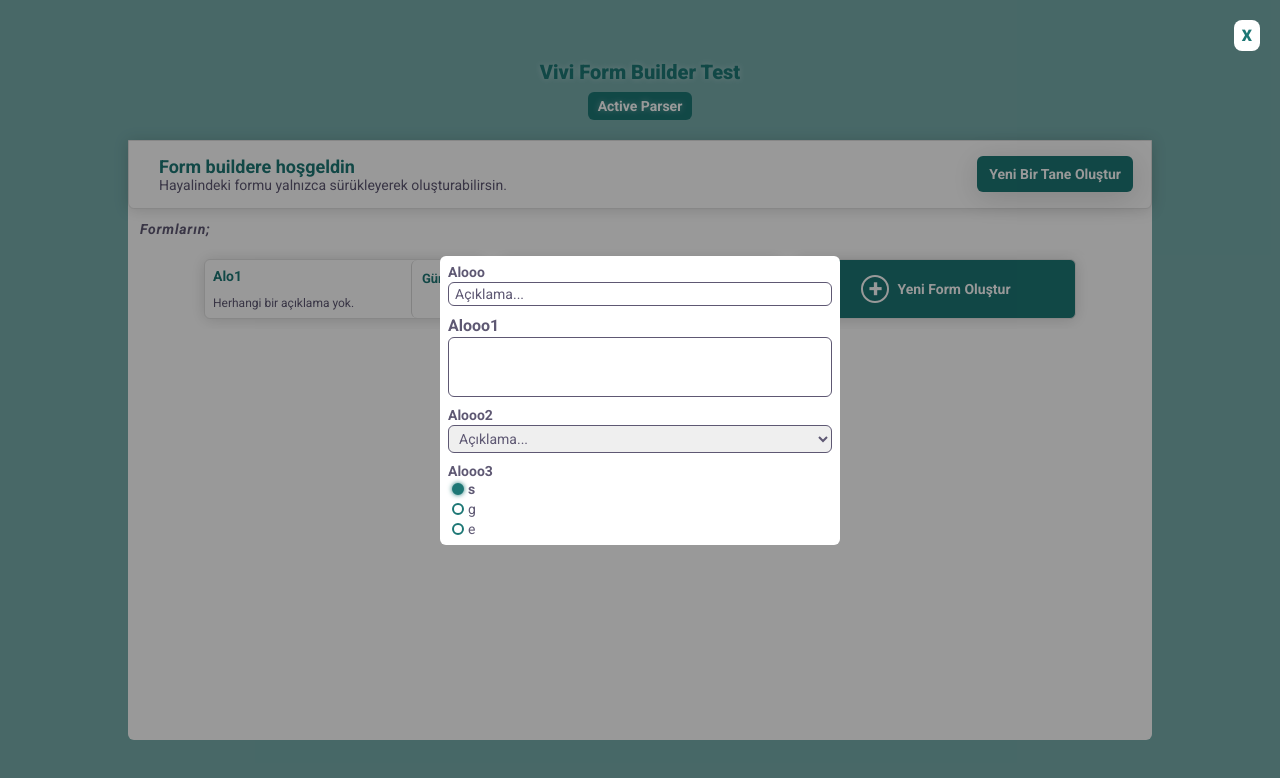
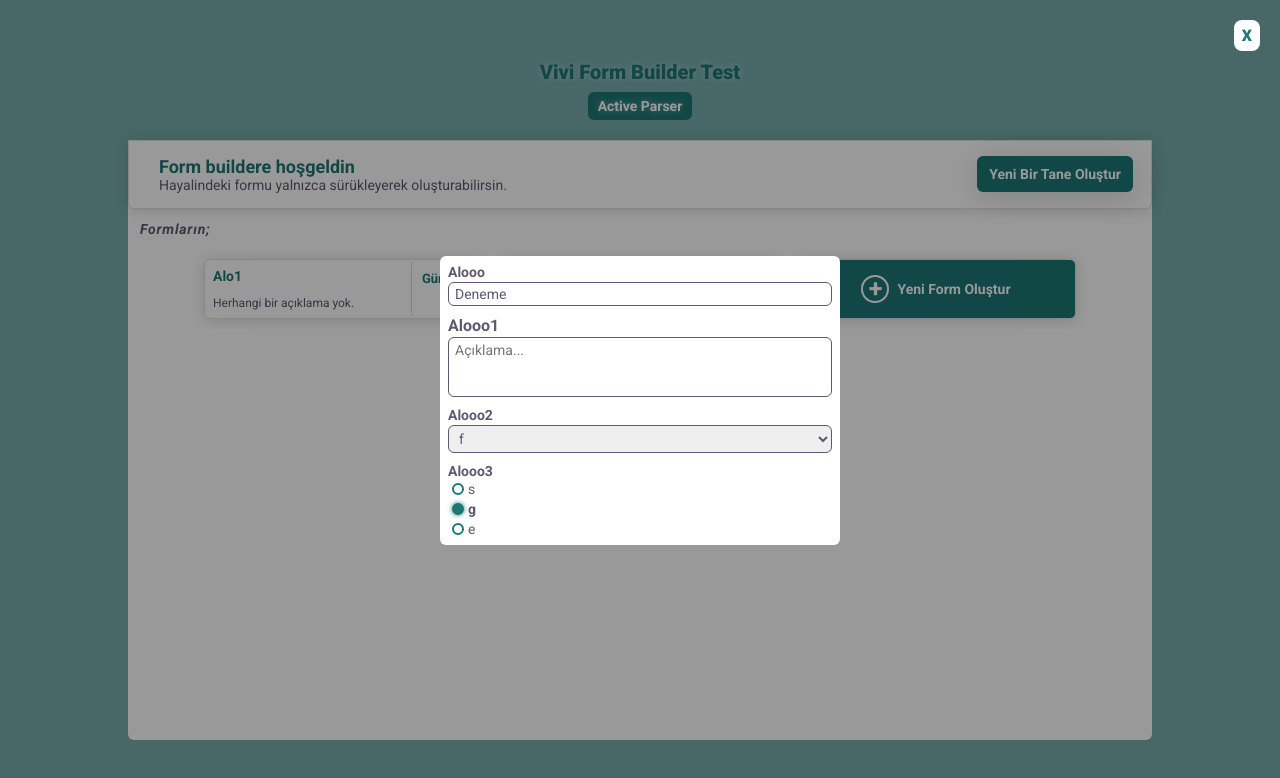
Before and after one commit to Denizhan1103/vivi-form-builder, a Vue app: page / in a window 1280 px wide. Both pictures are taken after a click on the element "Active Parser". Shown: the top 778 px of the page. Built offline with nearby package versions, Linux system fonts and the light colour scheme.

Commit message:
Added startValues to parser for addable starting values

```diff
--- a/src/App.vue
+++ b/src/App.vue
@@ -13,7 +13,7 @@
   <div v-if="parserExpanse" class="parsers">
     <div @click="parserExpanse = false" class="parsers__btn">X</div>
     <div class="parsers__area">
-      <ViviParser :form="formList[1]" @onInputsUpdated="(newValue) => updateParserItems(newValue)"/>
+      <ViviParser :form="formList[1]" :startValues="{0: 'Deneme', 2:1, 3:2}" @onInputsUpdated="(newValue) => updateParserItems(newValue)"/>
     </div>
   </div>
 </template>
--- a/src/builder/modules/parser/Parser.ts
+++ b/src/builder/modules/parser/Parser.ts
@@ -46,6 +46,29 @@ enum ItemTypes {
     checkBox = 'CheckBox'
 }
 
+enum RenderType {
+    formVertical = 'FormVertical',
+    formHorizontal = 'FormHorizontal',
+    textVertical = 'TextVertical',
+    textHorizontal = 'TextHorizontal',
+    tableVertical = 'TableVertical',
+    tableHorizontal = 'TableHorizontal'
+}
+
+interface CustomStyle {
+    leftSpacing?: `${string}px`;
+    border?: `${string}px ${string} ${string}`;
+    borderWidth?: string;
+    borderType?: string;
+    borderColor?: string;
+}
+
+interface ComponentProperties {
+    form: Form;
+    startValues?: any;
+    renderType?: RenderType;
+    customStyle?: CustomStyle
+}
 
 export default {
     components: {
@@ -59,8 +82,23 @@ export default {
             type: Object as PropType<Form>,
             required: true
         },
+        startValues: {
+            type: Object,
+            required: false,
+            default: {}
+        },
+        renderType: {
+            type: String as PropType<RenderType>,
+            required: false,
+            default: RenderType.formVertical
+        },
+        customStyle: {
+            type: Object as PropType<CustomStyle>,
+            required: false,
+            default: {}
+        }
     },
-    setup(componentProperties: any, { emit }: any) {
+    setup(componentProperties:ComponentProperties , { emit }: any) {
         const emittingObjects = reactive<any>({})
 
         watch(emittingObjects, (newValue: any) => {
--- a/src/builder/modules/parser/Parser.vue
+++ b/src/builder/modules/parser/Parser.vue
@@ -8,24 +8,22 @@
             <Input
                 v-if="item.type !== 'TextArea' && item.type !== 'Select' && item.type !== 'CheckBox'"
                 :type="item.type"
-                :properties="item.properties"
-                :preventDefault="true"
+                :properties="{...item.properties, startingText: startValues[item.id] || item.properties.startingText}"
                 @onInputChanged="(newValue) => emittingObjects[`itemId${item.id}`] = newValue"
             />
             <TextArea
                 v-if="item.type == 'TextArea'"
-                :properties="item.properties"
-                :preventDefault="true"
+                :properties="{...item.properties, startingText: startValues[item.id] || item.properties.startingText}"
                 @onTextAreaChanged="(newValue) => emittingObjects[`itemId${item.id}`] = newValue"
                 />
             <Select
                 v-if="item.type == 'Select'"
-                :properties="item.properties"
+                :properties="{...item.properties, activeValue: startValues[item.id] || item.properties.activeValue}"
                 @onChange="(newValue) => emittingObjects[`itemId${item.id}`] = newValue.id"
             />
             <CheckBox
                 v-if="item.type == 'CheckBox'"
-                :properties="item.properties"
+                :properties="{...item.properties, activeValue: startValues[item.id] || item.properties.activeValue}"
                 @onActiveChanged="(newValue) => emittingObjects[`itemId${item.id}`] = newValue"
             />
         </div>
```
